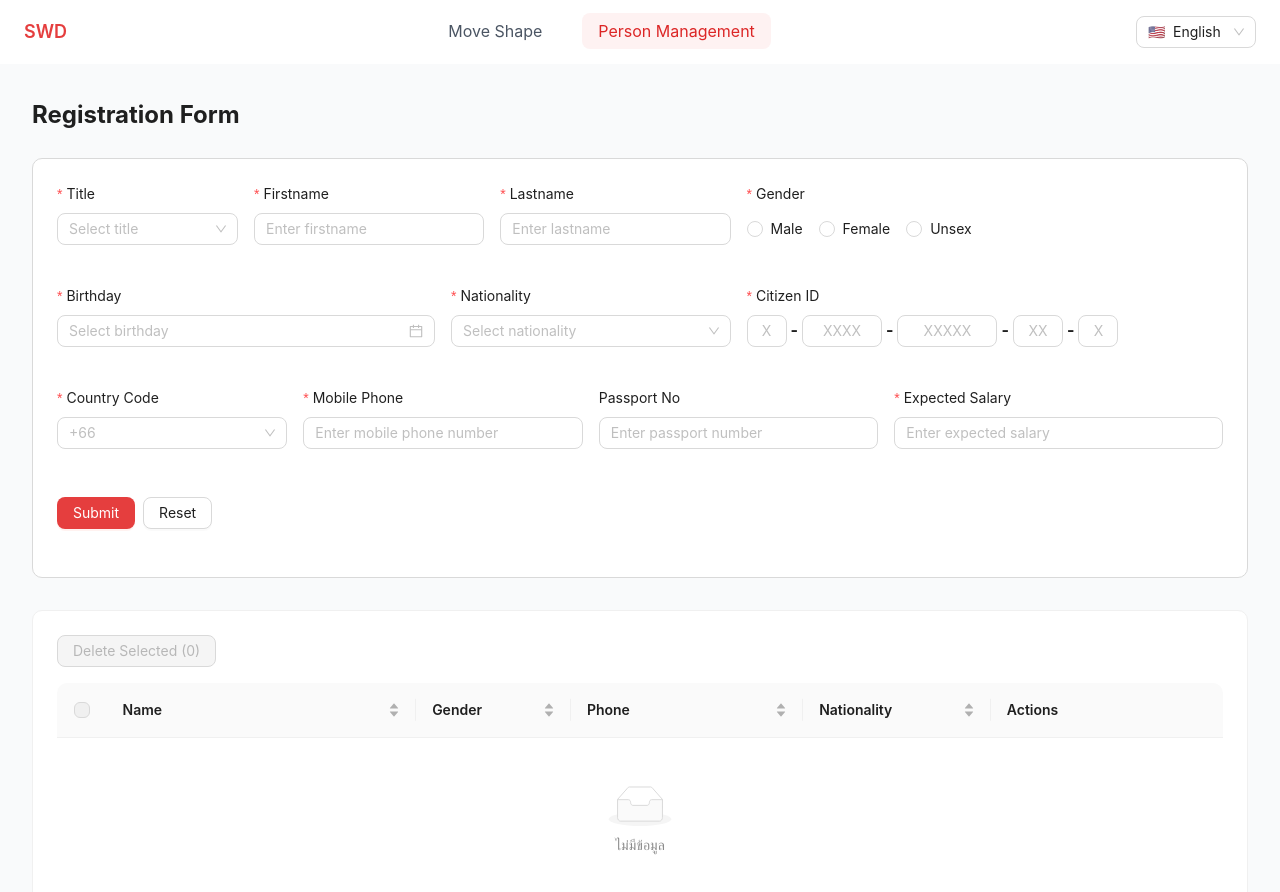
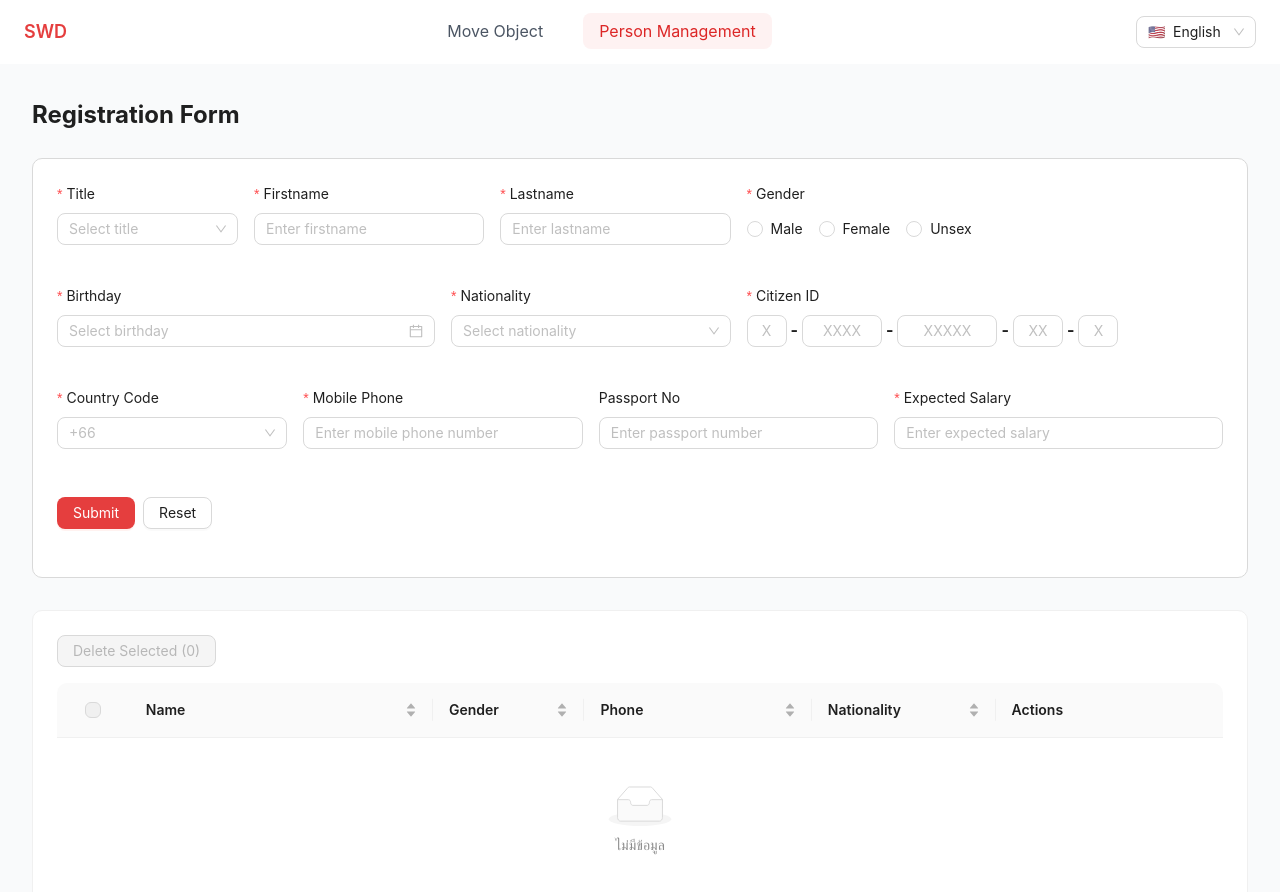
Before and after one commit to peerayes/swd-frontend-test, a Next.js app: page /person-management in a window 1280 px wide. Shown: the top 892 px of the page. Built offline with nearby package versions, Linux system fonts and the light colour scheme.

Commit message:
fix node check mobile

```diff
--- a/src/app/move-shape/move-shape.module.scss
+++ b/src/app/move-shape/move-shape.module.scss
@@ -519,7 +519,7 @@
 // Dark mode support (optional)
 @media (prefers-color-scheme: dark) {
   .moveShapeContainer {
-    background: linear-gradient(135deg, #1A202C 0%, #2D3748 100%);
+    background: linear-gradient(135deg, #f26d68 0%, #480204 100%);
   }
 
   .gameArea,
--- a/src/app/move-shape/page.tsx
+++ b/src/app/move-shape/page.tsx
@@ -210,7 +210,7 @@ export default function MoveShape() {
     <div className={`${styles.moveShapeContainer} min-h-screen bg-gray-50 p-8`}>
       <div className="max-w-4xl mx-auto">
         <Title level={2} className={`${styles.title} text-center mb-8`}>
-          Move Shape
+          {t("common:moveShape")}
         </Title>
         {/* Shape motion state */}
         <Card className={`${styles.gameArea} mb-6`}>
--- a/src/components/Navbar.tsx
+++ b/src/components/Navbar.tsx
@@ -64,7 +64,7 @@ export default function Navbar() {
                 }
               `}
             >
-              Move Shape
+              {t("common:moveShape")}
             </Link>
             <Link
               href="/person-management"
--- a/src/components/person-management/PersonTable.tsx
+++ b/src/components/person-management/PersonTable.tsx
@@ -313,6 +313,7 @@ const PersonTable = ({
           </Popconfirm>
         </Space>
       </div>
+      <div className="overflow-x-auto md:overflow-visible">
         <Table
           dataSource={paginatedData}
           columns={columns}
@@ -337,6 +338,9 @@ const PersonTable = ({
               }),
             );
           }}
+          scroll={{
+            x: "max-content",
+          }}
           pagination={{
             current: pagination.current,
             pageSize: pagination.pageSize,
@@ -360,6 +364,7 @@ const PersonTable = ({
             },
           }}
         />
+      </div>
     </Card>
   );
 };
--- a/src/locales/en/common.json
+++ b/src/locales/en/common.json
@@ -17,6 +17,7 @@
   "yes": "Yes",
   "no": "No",
   "personManagement": "Person Management",
+  "moveShape": "Move Object",
   "countryCodes": {
     "thailand": "Thailand",
     "usa": "United States",
--- a/src/locales/th/common.json
+++ b/src/locales/th/common.json
@@ -17,6 +17,7 @@
   "yes": "ใช่",
   "no": "ไม่ใช่",
   "personManagement": "การจัดการบุคคล",
+  "moveShape": "เคลื่อนที่วัตถุ",
   "countryCodes": {
     "thailand": "ประเทศไทย",
     "usa": "สหรัฐอเมริกา",
```
Also changed, not shown: 1 other file (tests, documents, lock files or other folders). Lines whose indentation alone changed are shown as unchanged.
